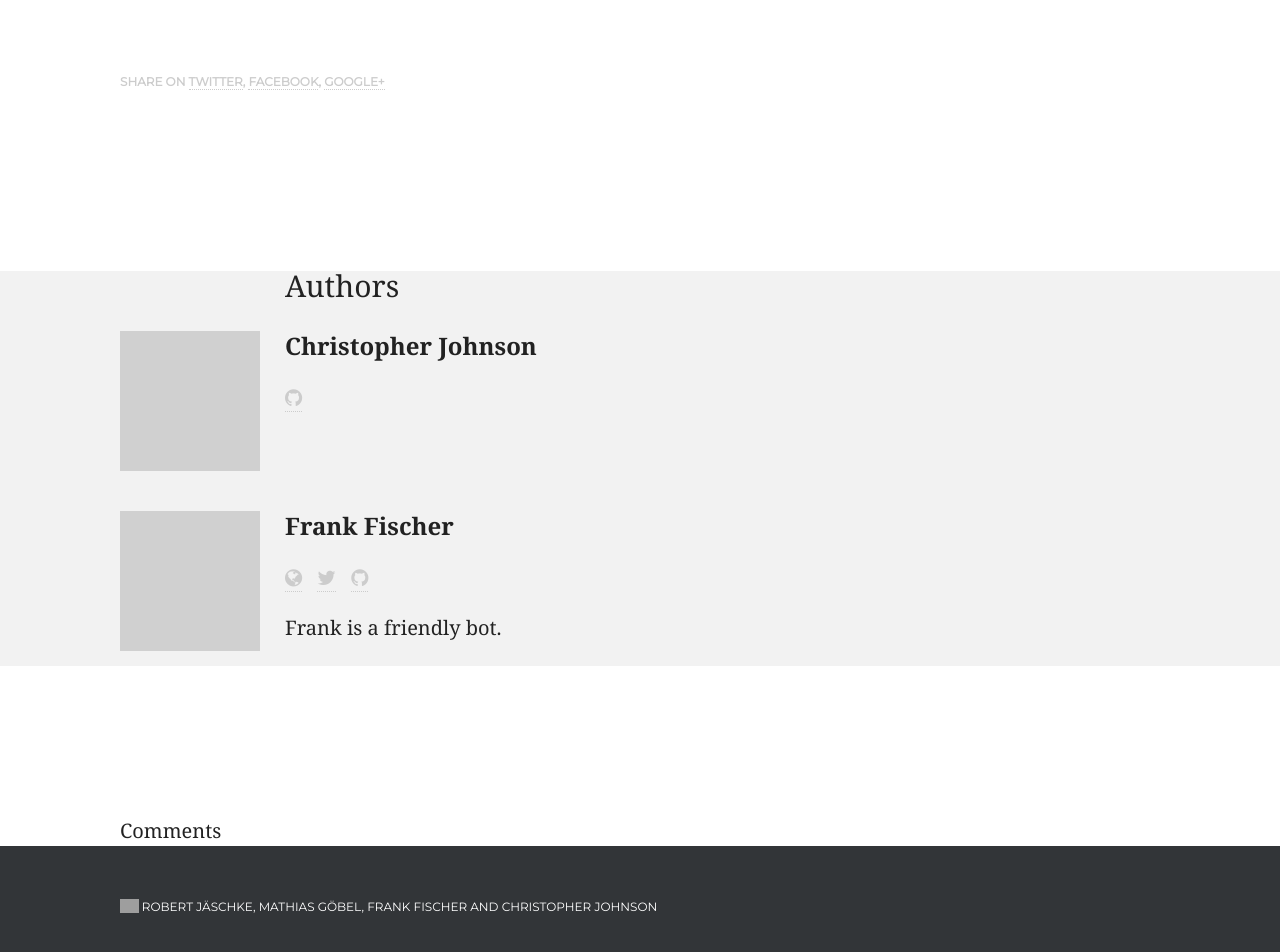
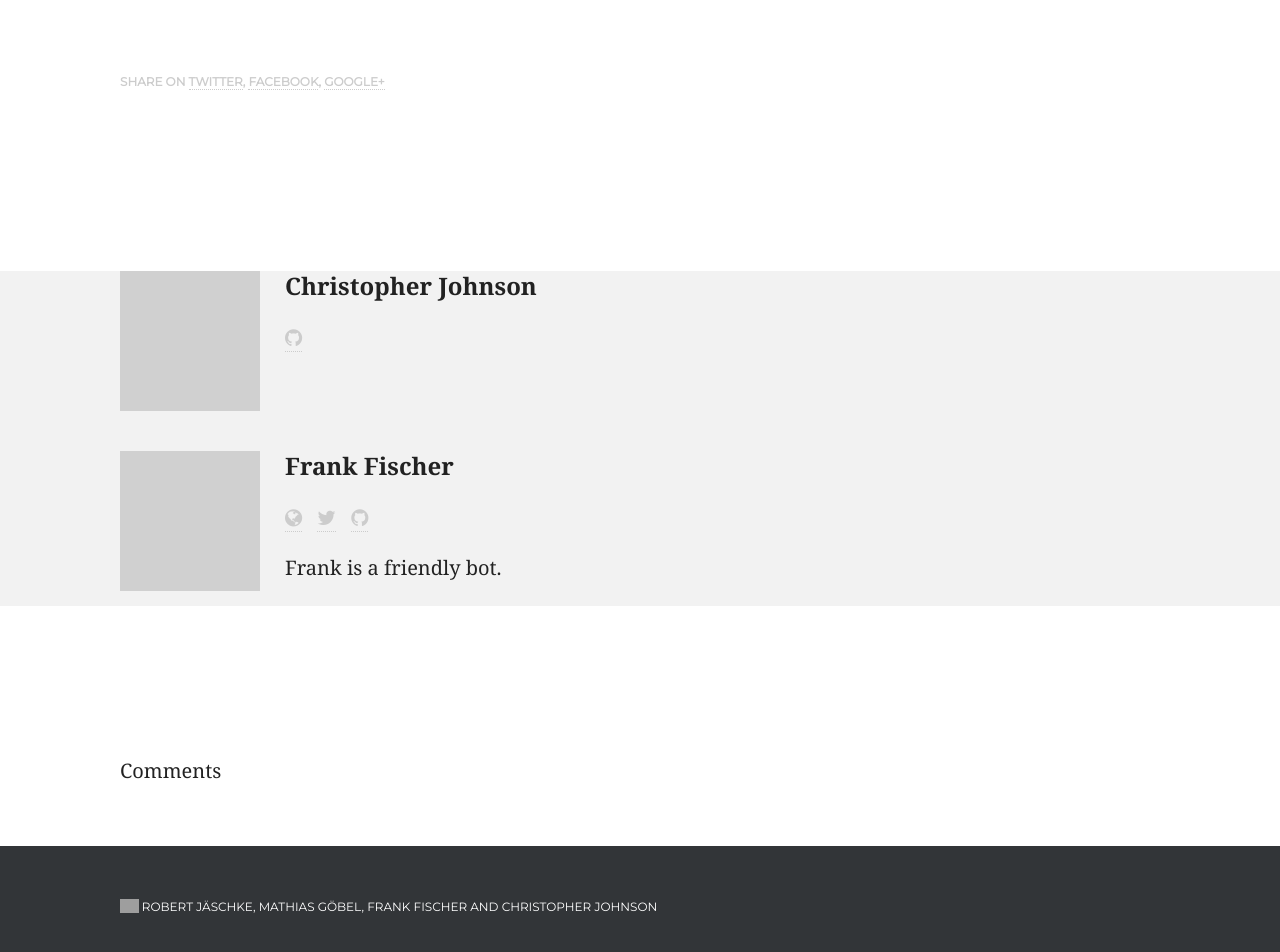
Before and after one commit to weltliteratur/blog, a Jekyll site: the page built from _posts/2016-02-18-Some-Preparations.markdown, in a window 1280 px wide. Shown: the part 919-1871 px from the top of the page. Built offline with Jekyll 4.4.1, drawn with Linux system fonts in a browser that asks for light colours; nearby versions of some CDN libraries; some web fonts are replaced; comment, search, counter and statistics services are not loaded; grey boxes are pictures that could not be loaded.

Commit message:
refined author include and corresponding css

```diff
--- a/_includes/authors.html
+++ b/_includes/authors.html
@@ -1,5 +1,5 @@
 <div class="authors">
- <div class="wrapper"><span id="authors">Authors</span>
+ <div class="wrapper">
 {% assign authors = page.author.size %}
 {% for author in page.author %}
             <div class="author-info" {% if forloop.first != true %} {% endif %}  >
--- a/css/style.css
+++ b/css/style.css
@@ -20,12 +20,6 @@ p.copy > img {
 }
 .author {
     min-height: 155px;
-}
-#authors {
-    font-size: 1.5em;
-    margin-left: 165px;
-    margin-bottom: 30px;
-    display: block;
 }
 .author > span {
     font-size: larger;
```
